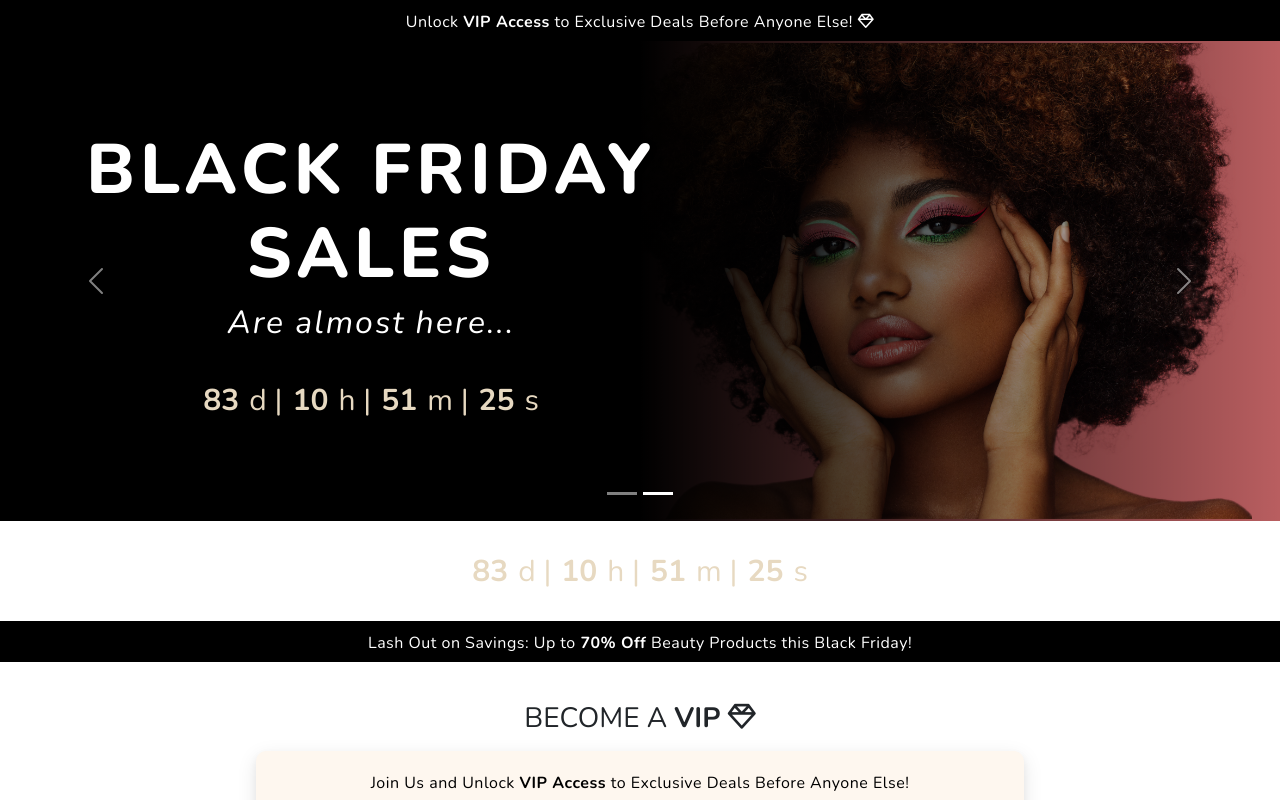
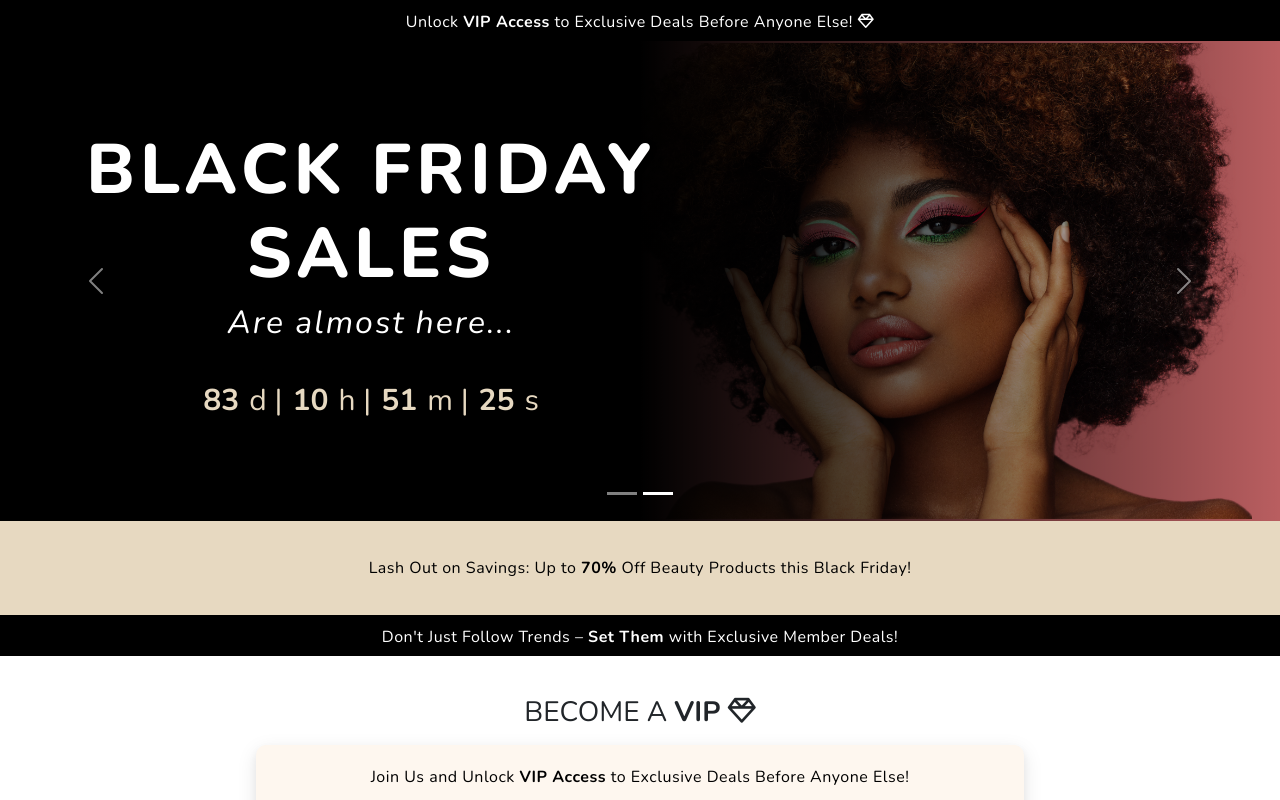
Before and after one commit to stephaniecrocker91/blackfriday, a React (Create React App) app: page / in a window 1280 px wide. Shown: the top 800 px of the page. Built offline with nearby package versions, Linux system fonts and the light colour scheme.

Commit message:
Create new beige banner

```diff
--- a/src/App.js
+++ b/src/App.js
@@ -1,7 +1,8 @@
 import styles from './App.module.css';
 import FormComponent from './components/FormComponent'
 import Landing from './components/Landing';
-import Banner from './components/Banner';
+import BlackBanner from './components/BlackBanner';
+import BeigeBanner from './components/BeigeBanner';
 import NavBar from './components/NavBar';
 import CountdownTimer from './components/CountdownTimer/CountdownTimer';
 import CarouselComponent from './components/CarouselComponent';
@@ -10,8 +11,9 @@ import CarouselComponent from './components/CarouselComponent';
 function App() {
     return (
     <div className={styles.App}>
-        <Banner />
+        <BlackBanner />
         <Landing />
+        <BeigeBanner/>
         <FormComponent />
     </div>
     );
--- /dev/null
+++ b/src/components/BeigeBanner.js
@@ -0,0 +1,14 @@
+import React from "react";
+import styles from '../styles/BeigeBanner.module.css'
+import s from '../styles/Banner.module.css'
+
+function BeigeBanner() {
+    return (
+        <>
+        <p className={styles.BeigeBanner}>Lash Out on Savings: Up to <strong>70%</strong> Off Beauty Products this Black Friday! </p>
+        <p className={s.Banner} >Don't Just Follow Trends – <strong>Set Them</strong> with Exclusive Member Deals!</p>
+        </>
+    );
+}
+
+export default BeigeBanner;
--- a/src/components/Banner.js
+++ b/src/components/BlackBanner.js
@@ -1,7 +1,7 @@
 import React from "react";
 import styles from '../styles/Banner.module.css'
 
-function Banner() {
+function BlackBanner() {
     return (
         <>
         <p className={styles.Banner}>Unlock <strong>VIP Access</strong>  to Exclusive Deals Before Anyone Else! <i class="fa-regular fa-gem"></i></p>
@@ -9,4 +9,4 @@ function Banner() {
     );
 }
 
-export default Banner;
+export default BlackBanner;
--- a/src/components/Landing.js
+++ b/src/components/Landing.js
@@ -4,6 +4,7 @@ import s from '../styles/Banner.module.css'
 import FlashingText from './FlashingText'
 import CountDownTimer from './CountdownTimer/CountdownTimer'
 import CarouselComponent from './CarouselComponent';
+import BeigeBanner from './BeigeBanner';
 
 function Landing() {
     return (
@@ -19,8 +20,6 @@ function Landing() {
                 </div>
             </div>
         </div>
-            <CountDownTimer countdownTimestampMs={1700784000000}/>
-            <p className={s.Banner} >Lash Out on Savings: Up to <strong>70% Off</strong> Beauty Products this Black Friday!</p>
         </>
     );
 }
--- /dev/null
+++ b/src/styles/BeigeBanner.module.css
@@ -0,0 +1,10 @@
+/* Alert Banner **********/
+
+.BeigeBanner {
+    background-color: #e7d9c1;
+    color: black;
+    margin-top: 0;
+    margin-bottom: 0;
+    padding-top: 35px;
+    padding-bottom: 35px;
+}
--- a/src/styles/Landing.module.css
+++ b/src/styles/Landing.module.css
@@ -32,8 +32,6 @@ img {
     top: 0;
     margin-top: 16vh;
     margin-left: 4vw;
-
-
 }
 
 .Content div {
```
